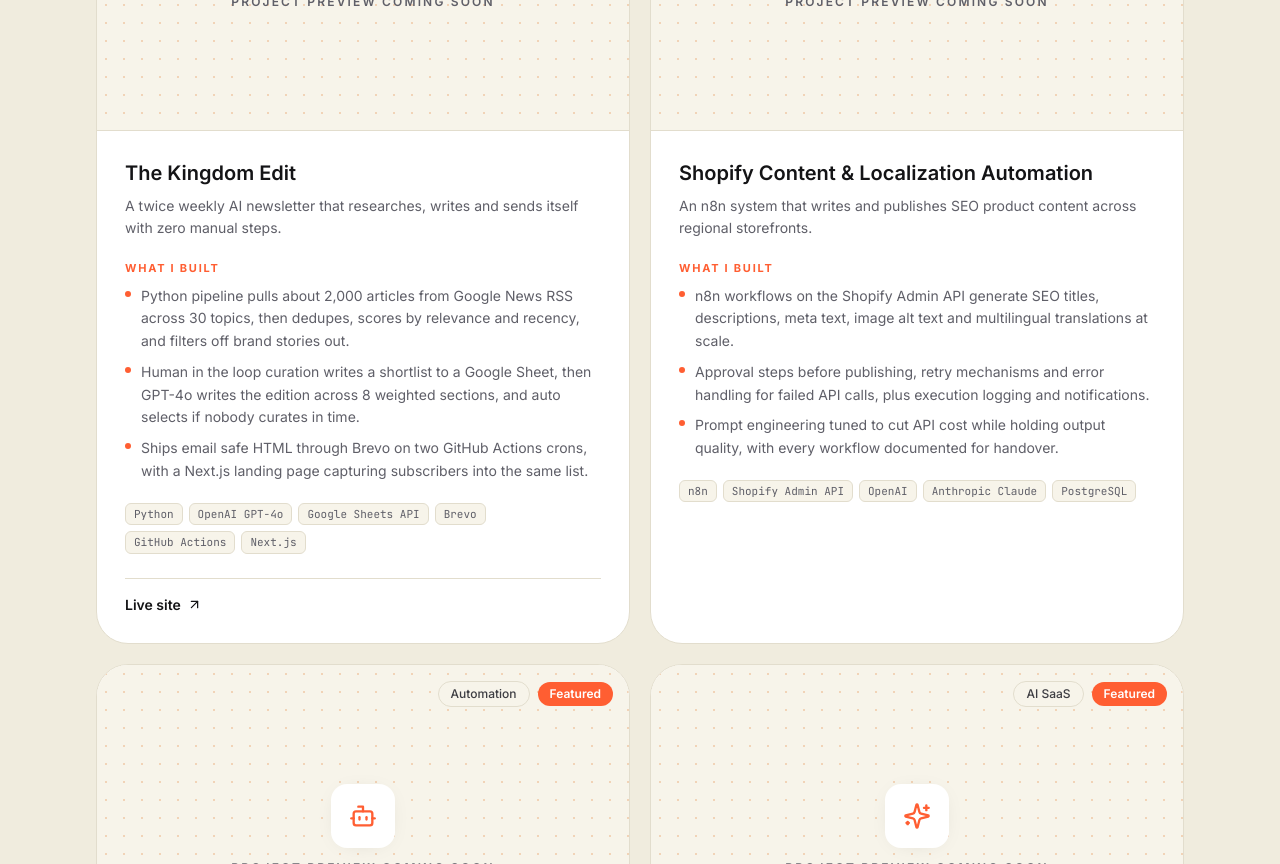
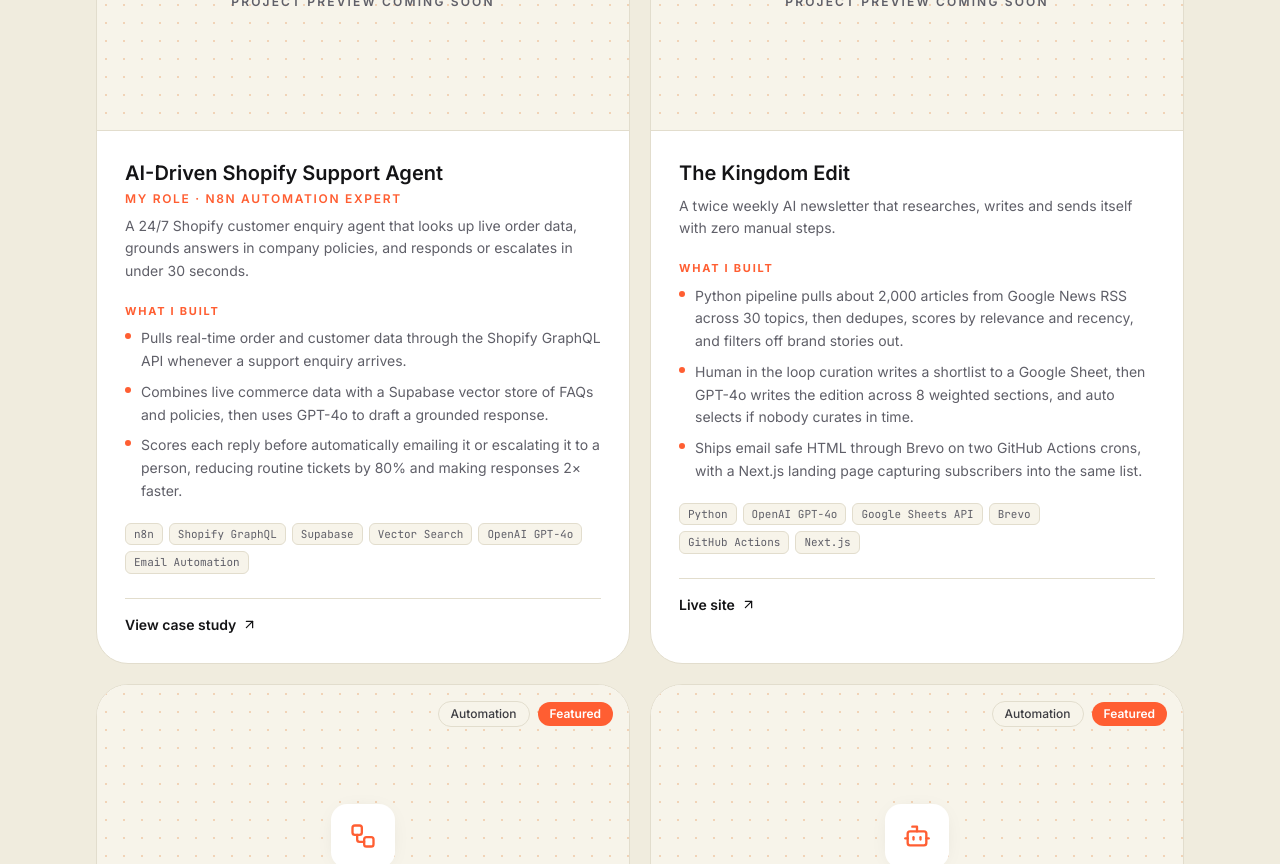
Before and after one commit to github4rslan/ai-automation, a React (Vite) app: page / in a window 1280 px wide. Shown: the part 2740-3604 px from the top of the page. Built offline with nearby package versions, Linux system fonts and the light colour scheme.

Commit message:
Add Shopify AI support agent case study

```diff
--- a/src/components/Projects.tsx
+++ b/src/components/Projects.tsx
@@ -113,6 +113,11 @@
 
       <div className="flex flex-1 flex-col p-6 sm:p-7">
         <h3 className="font-display text-xl font-semibold text-ink">{project.name}</h3>
+        {project.role && (
+          <p className="mt-1 text-xs font-semibold uppercase tracking-[0.14em] text-brand">
+            My role · {project.role}
+          </p>
+        )}
         <p className="mt-2 text-sm leading-relaxed text-ink-muted">{project.blurb}</p>
 
       <div className="mt-5 text-[11px] font-bold uppercase tracking-[0.16em] text-brand">What I built</div>
@@ -136,8 +141,19 @@
         ))}
       </div>
 
-        {(project.liveUrl || project.codeUrl) && (
+        {(project.liveUrl || project.codeUrl || project.caseStudyUrl) && (
           <div className="mt-6 flex items-center gap-4 border-t border-line pt-4">
+            {project.caseStudyUrl && (
+              <a
+                href={project.caseStudyUrl}
+                target="_blank"
+                rel="noreferrer"
+                className="inline-flex items-center gap-1.5 text-sm font-semibold text-ink transition-colors hover:text-brand"
+              >
+                View case study
+                <ArrowUpRight size={15} />
+              </a>
+            )}
             {project.liveUrl && (
               <a
                 href={project.liveUrl}
--- a/src/data/site.ts
+++ b/src/data/site.ts
@@ -9,6 +9,7 @@
   Layers,
   Terminal,
   Sparkles,
+  ShoppingCart,
 } from "lucide-react";
 
 /* ------------------------------------------------------------------ *
@@ -168,10 +169,12 @@
   category: "Automation" | "AI SaaS" | "Web App";
   featured?: boolean;
   blurb: string;
+  role?: string;
   highlights: string[];
   tech: string[];
   liveUrl?: string;
   codeUrl?: string;
+  caseStudyUrl?: string;
   icon: LucideIcon;
   // Optional screenshot. Put the file in `public/projects/` and reference it
   // from the site root, e.g. image: "/projects/edway.png". A 16:9 (landscape)
@@ -180,6 +183,23 @@
 };
 
 export const projects: Project[] = [
+  {
+    name: "AI-Driven Shopify Support Agent",
+    category: "Automation",
+    featured: true,
+    icon: ShoppingCart,
+    role: "n8n Automation Expert",
+    blurb:
+      "A 24/7 Shopify customer enquiry agent that looks up live order data, grounds answers in company policies, and responds or escalates in under 30 seconds.",
+    highlights: [
+      "Pulls real-time order and customer data through the Shopify GraphQL API whenever a support enquiry arrives.",
+      "Combines live commerce data with a Supabase vector store of FAQs and policies, then uses GPT-4o to draft a grounded response.",
+      "Scores each reply before automatically emailing it or escalating it to a person, reducing routine tickets by 80% and making responses 2× faster.",
+    ],
+    tech: ["n8n", "Shopify GraphQL", "Supabase", "Vector Search", "OpenAI GPT-4o", "Email Automation"],
+    caseStudyUrl:
+      "https://www.upwork.com/freelancers/bazaliqbal?referrer_url_path=/nx/search/talent/details/~01ca7ac8a1cd593e71/profile&p=1935690373424340992",
+  },
   {
     name: "The Kingdom Edit",
     category: "Automation",
```
